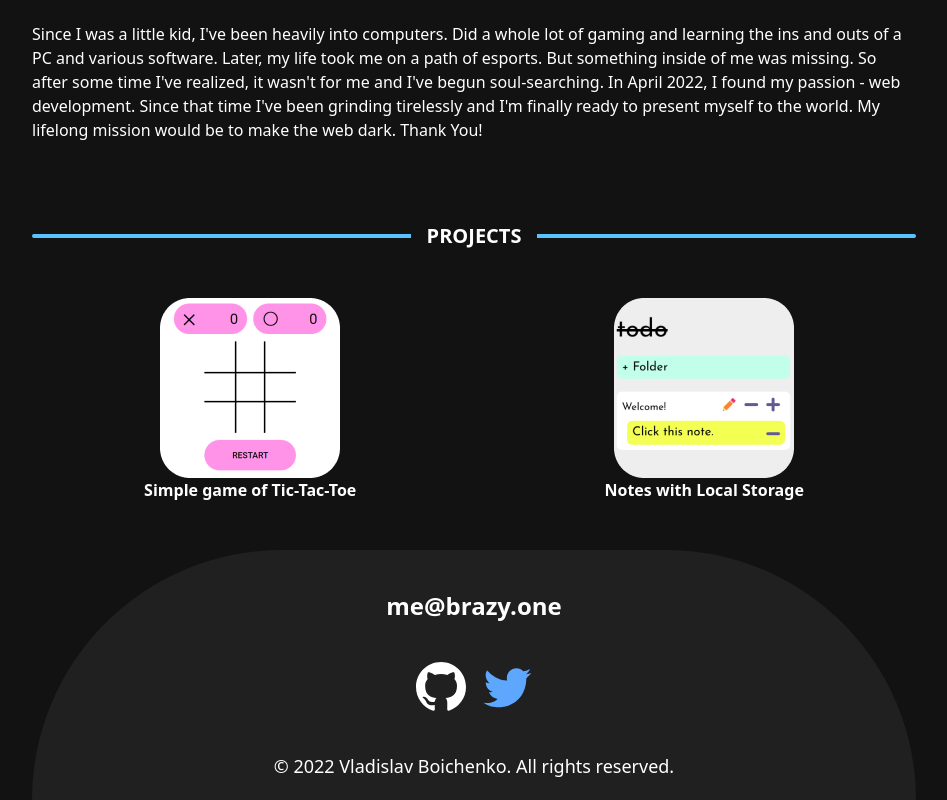
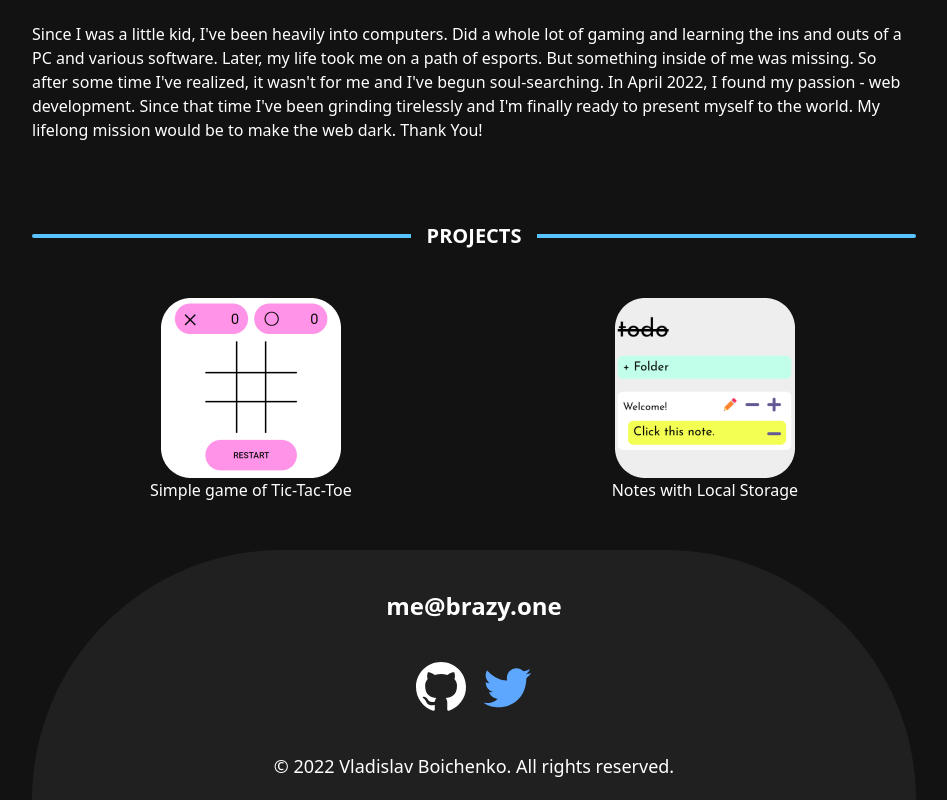
Before and after one commit to Brazy4L/brazy.one, an Astro site: page / in a window 1280 px wide. Shown: the part 721-1521 px from the top of the page, without its empty margins (166-1113 px from the left). Built offline with nearby package versions, Linux system fonts and the light colour scheme; Astro itself is replaced by a stand-in of ours.

Commit message:
Change font weight on projects

```diff
--- a/src/components/Projects.astro
+++ b/src/components/Projects.astro
@@ -7,7 +7,7 @@
   <span class="self-center h-[4px] w-full bg-[#59C3FF] rounded-r-full"></span>
 </h2>
 <ul
-  class="font-semibold grid min-[450px]:grid-flow-col gap-6 justify-items-center items-center my-12"
+  class="grid min-[450px]:grid-flow-col gap-6 justify-items-center items-center my-12"
 >
   <li>
     <a
```
